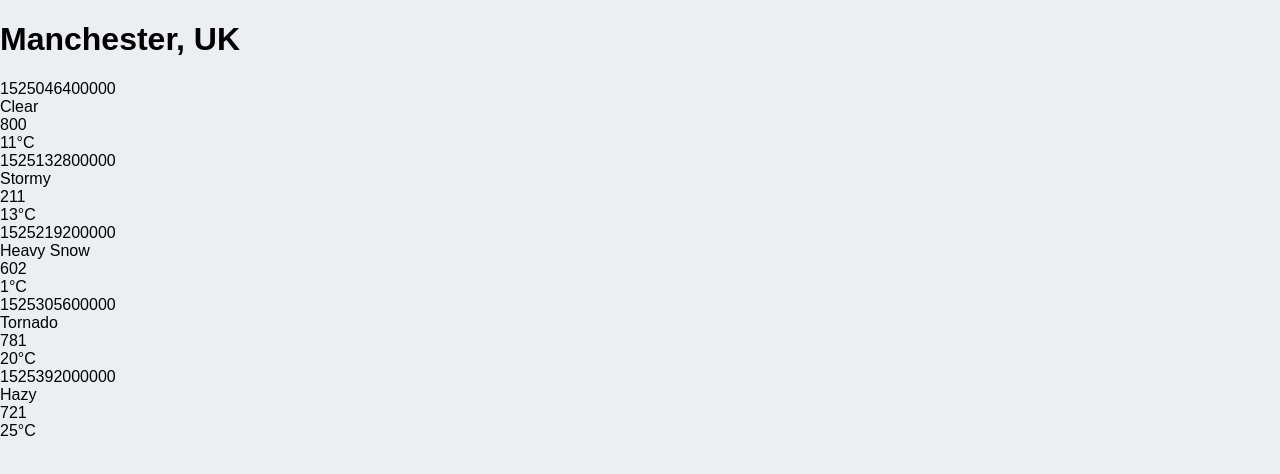
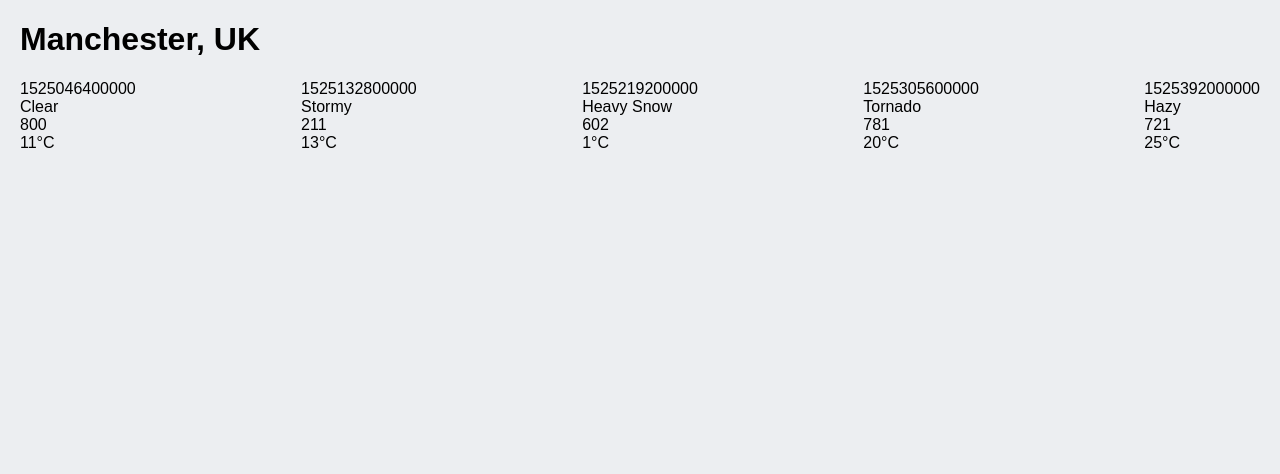
Before and after one commit to yan-fung/react-weather-app, a React (Create React App) app: page / in a window 1280 px wide. Shown: the top 474 px of the page. Built offline with nearby package versions, Linux system fonts and the light colour scheme; a web font is replaced by a local one.

Commit message:
Imported the stylesheet

```diff
--- a/src/components/App.js
+++ b/src/components/App.js
@@ -4,10 +4,12 @@ import PropTypes from "prop-types";
 import LocationDetails from "./LocationDetails";
 import ForecastSummaries from "./ForecastSummaries";
 
+import "../styles/App.css"
+
 function App({ location, forecasts }) {
   const { city, country } = location;
   return (
-    <div className="forecast">
+    <div className="weather-app">
       <LocationDetails city={city} country={country} />
       <ForecastSummaries forecasts={forecasts} />
     </div>
--- a/src/components/ForecastSummaries.js
+++ b/src/components/ForecastSummaries.js
@@ -1,6 +1,8 @@
 import React from "react";
 import PropTypes from "prop-types";
 import ForecastSummary from "./ForecastSummary";
+
+import "../styles/ForecastSummaries.css";
 
 function ForecastSummaries({ forecasts }) {
   return (
```
